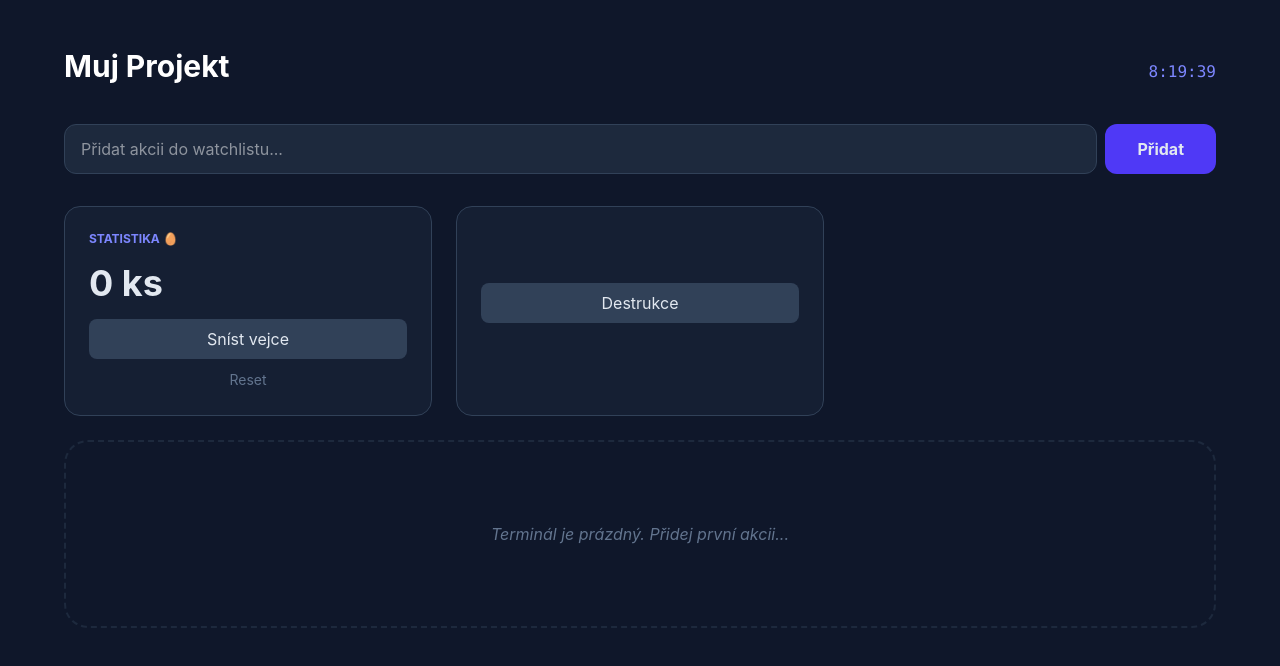
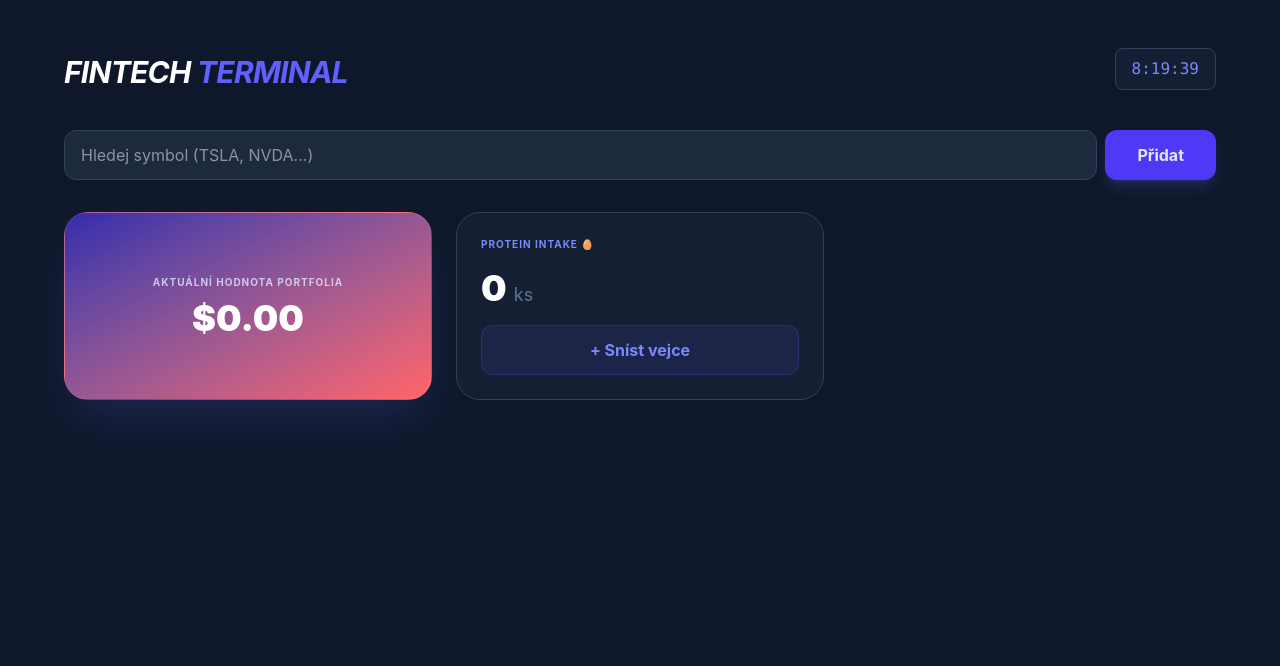
Before and after one commit to bartos123/muj-projekt, a React (Vite) app: page / in a window 1280 px wide. Shown: the top 666 px of the page. Built offline with nearby package versions, Linux system fonts and the light colour scheme.

Commit message:
just vibe coding

```diff
--- a/package.json
+++ b/package.json
@@ -11,7 +11,8 @@
   },
   "dependencies": {
     "react": "^19.2.4",
-    "react-dom": "^19.2.4"
+    "react-dom": "^19.2.4",
+    "recharts": "^3.8.1"
   },
   "devDependencies": {
     "@eslint/js": "^9.39.4",
--- a/src/App.jsx
+++ b/src/App.jsx
@@ -1,62 +1,118 @@
 import React, { useState, useEffect } from 'react'
-import StockCard from './StockCard.jsx' // Importujeme naši novou součástku
+import StockCard from './StockCard.jsx'
 
 function App() {
   const API_KEY = import.meta.env.VITE_FINNHUB_API_KEY;
+
+  // STAVY
   const [eggs, setEggs] = useState(Number(localStorage.getItem('eggs')) || 0)
   const [time, setTime] = useState(new Date())
   const [searchQuery, setSearchQuery] = useState('')
+  const [prices, setPrices] = useState({}); // Tady ukládáme { 'AAPL': {p: 150, d: 2}, ... }
+
   const [watchlist, setWatchlist] = useState(() => {
-    const savedWatchlist = localStorage.getItem('watchlist')
-    return savedWatchlist ? JSON.parse(savedWatchlist) : []
+    const saved = localStorage.getItem('watchlist')
+    return saved ? JSON.parse(saved) : []
   })
 
+  // 1. FUNKCE PRO STAŽENÍ JEDNÉ CENY (Ta nejdůležitější věc)
+  const fetchSinglePrice = async (symbol) => {
+    try {
+      const res = await fetch(`https://finnhub.io/api/v1/quote?symbol=${symbol}&token=${API_KEY}`);
+      const data = await res.json();
+      if (data.c) {
+        // Tady je ten trik: "prev => ({...prev, ...})" zajistí, že staré ceny nezmizí!
+        setPrices(prev => ({
+          ...prev,
+          [symbol]: { p: data.c, d: data.dp }
+        }));
+      }
+    } catch (err) {
+      console.error(`Chyba pro ${symbol}:`, err);
+    }
+  };
+
+  // 2. FUNKCE PRO REFRESH VŠEHO
+  const refreshAllPrices = () => {
+    console.log("Aktualizuji všechny ceny...");
+    watchlist.forEach(item => {
+      fetchSinglePrice(item.symbol);
+    });
+  };
+
+  // 3. INTERVALY (Hodiny a automatický refresh každou minutu)
   useEffect(() => {
-    const interval = setInterval(() => setTime(new Date()), 1000)
-    return () => clearInterval(interval)
-  }, [])
+    const clockTimer = setInterval(() => setTime(new Date()), 1000);
+    const refreshTimer = setInterval(refreshAllPrices, 60000); // Každých 60s
+
+    // Načíst hned při startu
+    refreshAllPrices();
+
+    return () => {
+      clearInterval(clockTimer);
+      clearInterval(refreshTimer);
+    };
+  }, [watchlist.length]); // Spustí se znovu jen když přidáš/smažeš akcii
+
+  // 4. POMOCNÉ FUNKCE
+  const saveAndSet = (newList) => {
+    setWatchlist(newList);
+    localStorage.setItem('watchlist', JSON.stringify(newList));
+  }
+
+  const celkovePortfolio = watchlist.reduce((sum, item) => {
+    const data = prices[item.symbol];
+    const price = data ? data.p : 0;
+    return sum + (price * item.shares);
+  }, 0);
 
   const addToWatchlist = async () => {
     const cleanQuery = searchQuery.toUpperCase().trim();
-
     if (!cleanQuery) return;
-  if (watchlist.includes(cleanQuery)) {
-    alert("Tuhle už v portfoliu máš, kámo.");
+    if (watchlist.find(s => s.symbol === cleanQuery)) {
+      alert("Tuhle už máš.");
       return;
     }
 
     try {
-    // Nejdřív ověříme, jestli akcie existuje
       const res = await fetch(`https://finnhub.io/api/v1/quote?symbol=${cleanQuery}&token=${API_KEY}`);
       const data = await res.json();
 
-    // Finnhub u neexistujících akcií vrací 'c' (current price) jako 0
       if (data.c === 0 || data.d === null) {
-      alert(`Symbol "${cleanQuery}" neexistuje. Zkus něco jinýho.`);
+        alert("Symbol neexistuje.");
         setSearchQuery('');
         return;
       }
 
-    // Pokud je vše ok, přidáme ji
-    const newWatchlist = [cleanQuery, ...watchlist];
-    setWatchlist(newWatchlist);
-    localStorage.setItem('watchlist', JSON.stringify(newWatchlist));
+      const newList = [{ symbol: cleanQuery, shares: 1 }, ...watchlist];
+      // Nejdřív uložíme cenu, pak teprve přidáme do seznamu
+      setPrices(prev => ({ ...prev, [cleanQuery]: { p: data.c, d: data.dp } }));
+      saveAndSet(newList);
       setSearchQuery('');
     } catch (err) {
       alert("Chyba spojení s burzou.");
     }
   };
+
+  const updateShares = (symbol, newAmount) => {
+    const newList = watchlist.map(item =>
+      item.symbol === symbol ? { ...item, shares: Number(newAmount) } : item
+    );
+    saveAndSet(newList);
+  }
+
   const removeFromWatchlist = (symbolToRemove) => {
-  const newWatchlist = watchlist.filter(s => s !== symbolToRemove);
-  setWatchlist(newWatchlist);
-  localStorage.setItem('watchlist', JSON.stringify(newWatchlist));
+    const newList = watchlist.filter(s => s.symbol !== symbolToRemove);
+    saveAndSet(newList);
   };
 
   return (
-    <div className="min-h-screen bg-[#0f172a] text-slate-200 p-6 md:p-12">
+    <div className="min-h-screen bg-[#0f172a] text-slate-200 p-6 md:p-12 font-sans">
       <header className="max-w-6xl mx-auto mb-10 flex justify-between items-end">
-        <h1 className="text-3xl font-bold text-white">Muj Projekt</h1>
-        <div className="font-mono text-indigo-400 hidden sm:block">
+        <div>
+          <h1 className="text-3xl font-bold text-white tracking-tight italic uppercase">Fintech <span className="text-indigo-500">Terminal</span></h1>
+        </div>
+        <div className="font-mono text-indigo-400 hidden sm:block bg-slate-800/50 px-4 py-2 rounded-lg border border-slate-700">
           {time.toLocaleTimeString("cs-CZ")}
         </div>
       </header>
@@ -66,45 +122,57 @@ const removeFromWatchlist = (symbolToRemove) => {
           type="text"
           value={searchQuery}
           onChange={(e) => setSearchQuery(e.target.value)}
-          placeholder="Přidat akcii do watchlistu..."
-          className="bg-slate-800 border border-slate-700 rounded-xl px-4 py-3 w-full text-white focus:border-indigo-500 outline-none"
+          onKeyDown={(e) => e.key === 'Enter' && addToWatchlist()}
+          placeholder="Hledej symbol (TSLA, NVDA...)"
+          className="bg-slate-800 border border-slate-700 rounded-xl px-4 py-3 w-full text-white focus:border-indigo-500 outline-none transition-all"
         />
-        <button onClick={addToWatchlist} className="bg-indigo-600 px-8 rounded-xl font-bold hover:bg-indigo-500 transition-all">
+        <button onClick={addToWatchlist} className="bg-indigo-600 px-8 rounded-xl font-bold hover:bg-indigo-500 transition-all shadow-lg shadow-indigo-500/20 active:scale-95">
           Přidat
         </button>
       </section>
 
       <main className="max-w-6xl mx-auto grid grid-cols-1 md:grid-cols-2 lg:grid-cols-3 gap-6">
+
+        {/* DASHBOARD - CELKOVÉ PENÍZE */}
+        <div className="bg-gradient-to-br from-indigo-800 to-red-400 rounded-3xl shadow-2xl shadow-indigo-500/20 flex flex-col justify-center text-center p-8 border border-white/10 min-h-[160px]">
+          <div className="text-[10px] font-bold mb-2 uppercase tracking-widest text-indigo-100 opacity-80">Aktuální hodnota portfolia</div>
+          <div className="text-4xl font-black text-white">
+            ${celkovePortfolio.toLocaleString(undefined, {minimumFractionDigits: 2, maximumFractionDigits: 2})}
+          </div>
+        </div>
+
         {/* VEJCOMĚR */}
-        <div className="bg-slate-800/50 border border-slate-700 p-6 rounded-2xl">
-          <div className="text-indigo-400 text-xs font-bold mb-4">STATISTIKA 🥚</div>
-          <div className="text-4xl font-bold mb-4">{eggs} ks</div>
-          <button onClick={() => {setEggs(eggs+1); localStorage.setItem('eggs', eggs+1)}} className="w-full bg-slate-700 py-2 rounded-lg mb-2">Sníst vejce</button>
-          <button onClick={() => {setEggs(0); localStorage.setItem('eggs', 0)}} className="w-full text-slate-500 text-sm">Reset</button>
+        <div className="bg-slate-800/50 border border-slate-700 p-6 rounded-3xl flex flex-col justify-between min-h-[160px]">
+          <div>
+            <div className="text-indigo-400 text-[10px] font-bold mb-4 uppercase tracking-widest">Protein Intake 🥚</div>
+            <div className="text-4xl font-black text-white mb-4">{eggs} <span className="text-lg text-slate-500 font-normal">ks</span></div>
           </div>
-          {/* DESTRUKCE */}
-        <div className="flex items-center justify-center h-full bg-slate-800/50 border border-slate-700 p-6 rounded-2xl">
-          <button onClick={() => {setWatchlist([]); localStorage.removeItem('watchlist');}} className="w-full bg-slate-700 py-2 rounded-lg mb-4">
-            Destrukce
+          <button onClick={() => {const n = eggs+1; setEggs(n); localStorage.setItem('eggs', n)}} className="w-full bg-indigo-500/10 text-indigo-400 border border-indigo-500/20 py-3 rounded-xl hover:bg-indigo-500/20 transition-all font-bold">
+            + Sníst vejce
           </button>
         </div>
-        {/* WATCHLIST*/}
-        {watchlist.map(s => (
+
+        {/* KARTY AKCIÍ */}
+        {watchlist.map(item => (
           <StockCard
-            key={s}
-            symbol={s}
-            apiKey={API_KEY}
-            onDelete={() => removeFromWatchlist(s)} // Posíláme funkci "smeták"
+            key={item.symbol}
+            symbol={item.symbol}
+            shares={item.shares}
+            price={prices[item.symbol]?.p}
+            change={prices[item.symbol]?.d}
+            onUpdateShares={(val) => updateShares(item.symbol, val)}
+            onDelete={() => removeFromWatchlist(item.symbol)}
           />
         ))}
-        {watchlist.length === 0 && (
-          <div className="col-span-full text-center py-20 border-2 border-dashed border-slate-800 rounded-3xl">
-            <p className="text-slate-500 italic">Terminál je prázdný. Přidej první akcii...</p>
-          </div>
+
+        {watchlist.length > 0 && (
+          <button onClick={() => {if(confirm('Smazat vše?')) saveAndSet([])}} className="col-span-full mt-10 text-slate-600 hover:text-red-500 text-xs transition-colors italic text-center uppercase tracking-widest pb-10">
+            — Provést kompletní destrukci portfolia —
+          </button>
         )}
       </main>
     </div>
   )
 }
-//ahojky
+
 export default App
```
Also changed, not shown: src/StockCard.jsx (+33 -46 lines), 1 other file (tests, documents, lock files or other folders). Lines whose indentation alone changed are shown as unchanged.
